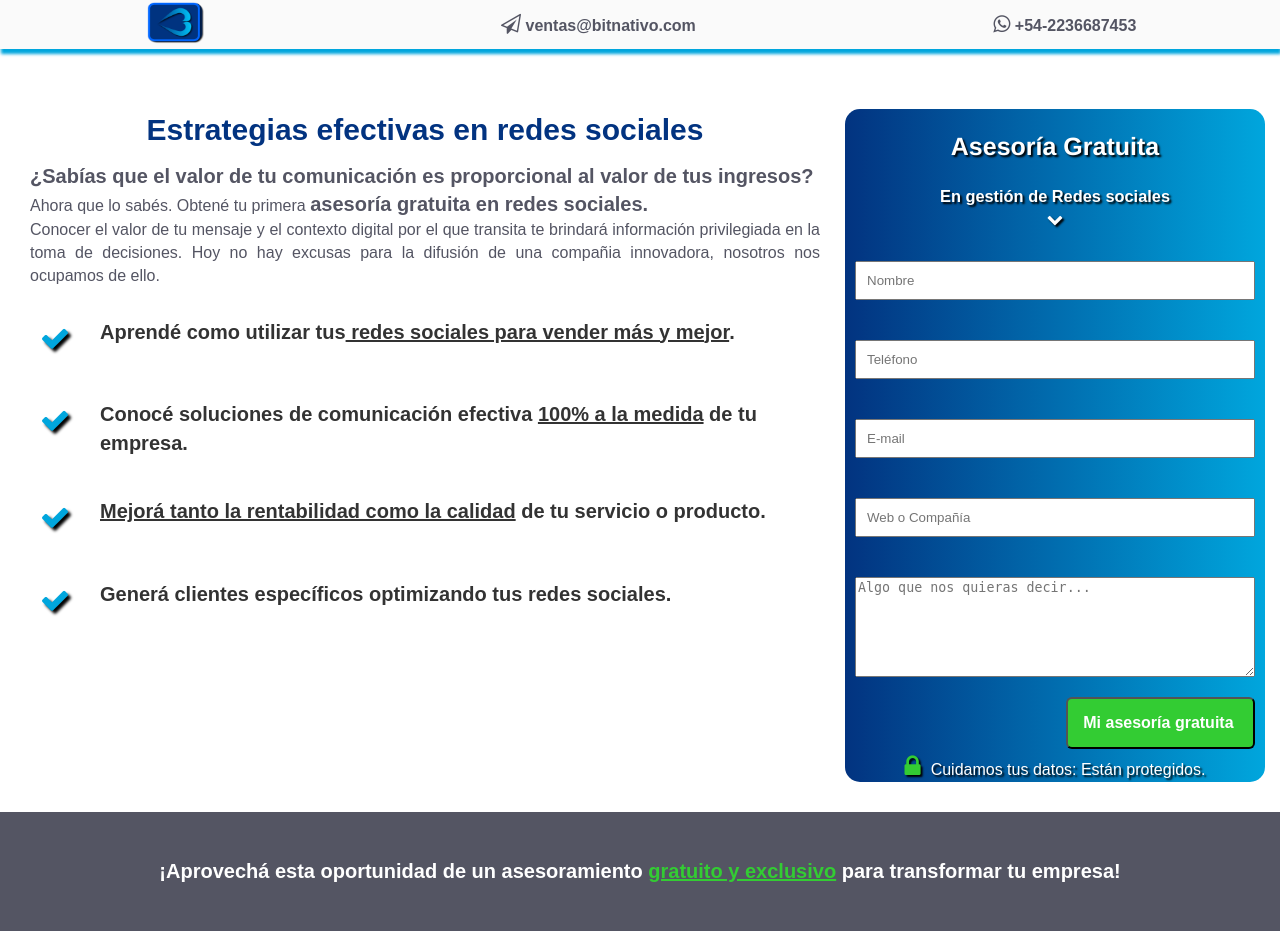
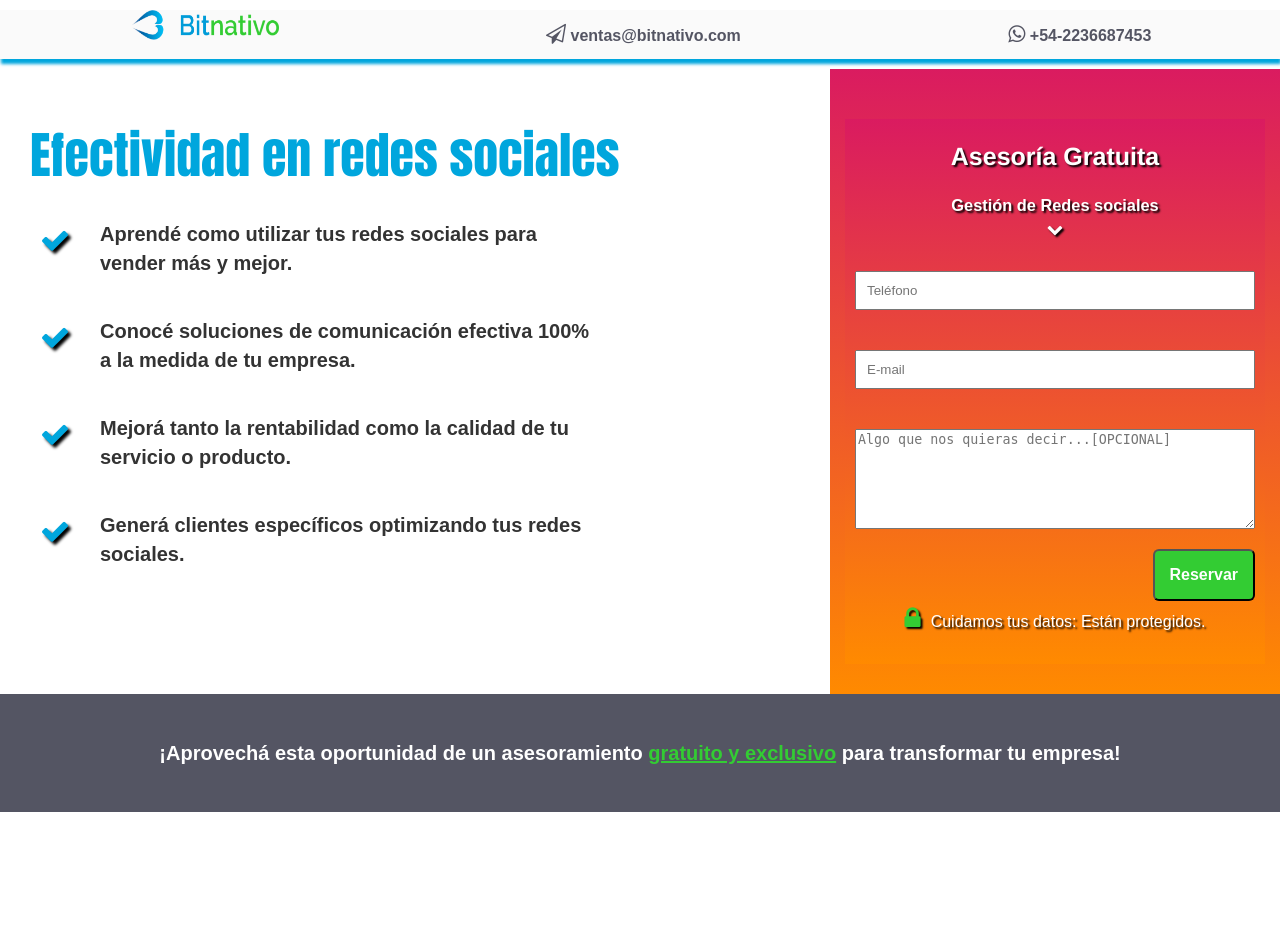
Before and after one commit to resourceldg/bitnatpro, a Django app: page /ventas-en-redes-sociales/ in a window 1280 px wide. After the commit the page ends 812 px from the top, so only its background shows below. Run offline with Django 3.2, Linux system fonts and the light colour scheme; some libraries are stand-ins or nearby versions.

Commit message:
lp redes sociales mejorada

```diff
--- a/bitnat/forms.py
+++ b/bitnat/forms.py
@@ -3,11 +3,11 @@ from django import forms
 
 
 class Formulario_Contacto(forms.Form):
-    fnombre = forms.CharField(max_length=50, required=True, label="nombre",
+    fnombre = forms.CharField(max_length=50, required=False, label="nombre",
      widget=(forms.TextInput(attrs={"value": ""})))
     femail = forms.EmailField(max_length=150, required=True, label="email",
     widget=(forms.TextInput(attrs={"value": ""})))
-    ftelefono = forms.CharField(max_length=30, required=False, label="telefono",
+    ftelefono = forms.CharField(max_length=30, required=True, label="telefono",
     widget=(forms.TextInput(attrs={"value": ""})))
     fempresa = forms.CharField(max_length=70, required=False, label="empresa",
     widget=(forms.TextInput(attrs={"value": ""})))
--- a/templates/ventas-en-redes-sociales.html
+++ b/templates/ventas-en-redes-sociales.html
@@ -32,6 +32,8 @@ j=d.createElement(s),dl=l!='dataLayer'?'&l='+l:'';j.async=true;j.src=
 
 <link href="https://maxcdn.bootstrapcdn.com/font-awesome/4.5.0/css/font-awesome.min.css" rel="stylesheet">
 <link href="https://fonts.googleapis.com/css?family=Source+Sans+Pro:400,600,700" rel="stylesheet">
+    <link href="https://fonts.googleapis.com/css?family=Rubik" rel="stylesheet">
+    <link href="https://fonts.googleapis.com/css?family=Anton" rel="stylesheet">
 
 <!-- Global site tag (gtag.js) - Google Analytics -->
 <script async src="https://www.googletagmanager.com/gtag/js?id=UA-119139710-1"></script>
@@ -59,7 +61,8 @@ p{
 }
 h1,h3{
 	margin:0;
-	font-family: 'Cairo', sans-serif;
+	font-family: Anton,Rubik,'Cairo', sans-serif;
+
 }
 
 
@@ -255,8 +258,7 @@ p {
 
 
 .con > form{
-   background:linear-gradient(90deg, #023380,#00a6dd);
-   border-radius:15px;
+  background-image: linear-gradient(to top,#ff8a00,#da1b60);
    margin-left:15px;
    margin-right:15px;
 
@@ -276,7 +278,7 @@ p {
      flex-wrap:wrap;
      justify-content:space-around;
      align-content:space-around;
-     margin-top:0px;
+     margin-top:10px;
 
 
     }
@@ -398,7 +400,7 @@ h3{
 
 .primera{
 
-background: #fff;
+background:#ffff;
 
 
 
@@ -406,15 +408,24 @@ background: #fff;
 }
 
 .con{
-     background: #fff;
+     background-image: linear-gradient(to top,#ff8a00,#da1b60);
      display:flex;
      flex-direction:column;
      flex-wrap:wrap;
      justify-content:center;
      align-content:center;
-     border-radius:15px;
 
-    }
+
+
+}
+
+.con background-image {
+    transform: translate(0,-350px);
+    -webkit-transform: translate(0,-350px);
+    -o-transform: translate(0,-350px);
+    -moz-transform: translate(0,-350px);
+
+}
 .inter{
 
     display:flex;
@@ -434,6 +445,7 @@ background: #fff;
 .masarriba h3{
 
  text-align:left;
+ max-width:500px;
 
 
     }
@@ -527,6 +539,7 @@ textarea{
     margin-left:10px;
 
 
+
     }
 
 .doss i{
@@ -539,15 +552,19 @@ textarea{
 .doss{
     display:inline;
     text-align:center;
-    }
+    margin-bottom:30px;
+    margin-left:10px;
+    margin-right:10px;    }
 
 h1 > .fuerte{
-     font-size:30px;
+     font-size:50px;
+     font-weight:300;
+
 
     }
 
 .fuerte{
- font-weight: bold;
+
  font-size:20px;
 
     }
@@ -645,7 +662,7 @@ h1 > .fuerte{
 
 
 h1{
-    color:#023380;
+    color:#00a6dd;
 
     }
 
@@ -667,6 +684,9 @@ h1{
 
     }
 
+.logo{
+    margin-top:20px;
+ }
 
 
 html{font-family:sans-serif;line-height:1.15;-ms-text-size-adjust:100%;-webkit-text-size-adjust:100%}body{margin:0}a{background-color:transparent;-webkit-text-decoration-skip:objects}a:active,a:hover{outline-width:0}::-webkit-file-upload-button{-webkit-appearance:button;font:inherit}*{box-sizing:border-box}body{font-family:Source Sans Pro,-apple-system,BlinkMacSystemFont,Segoe UI,Roboto,sans-serif;min-width:100%;overflow-x:hidden;font-smooth:always;-webkit-font-smoothing:antialiased}body{line-height:1.6;letter-spacing:normal}a:active,a:visited{color:inherit}body{line-height:1.4} </style>
@@ -686,7 +706,7 @@ height="0" width="0" style="display:none;visibility:hidden"></iframe></noscript>
     <div class="primera">
 
                     <div class="arriba">
-                        <div><a href= "{% url 'inicio' %}"><img src="{% static 'images/logo1.png' %}" width ="60" height="44" alt="Logo bitnativo"></a></img></div>
+                        <div class="logo"><a href= "{% url 'inicio' %}"><img src="{% static 'images/frentelogo-min.png' %}" width ="150" height="30" alt="Logo bitnativo"></a></img></div>
                         <div class="dos"><i class="fa fa-send-o"></i><a> ventas@bitnativo.com</a></div>
                         <div class="dos"><i class="fa fa-whatsapp" ></i><a> +54-2236687453</a></div>
 
@@ -699,15 +719,15 @@ height="0" width="0" style="display:none;visibility:hidden"></iframe></noscript>
 
 
                             <form action-xhr="#contact" method="POST" target="_top">{% csrf_token %}
-                                     <div class="ribbon">
-                            <p>Asesoría Gratuita</p>
-                            <h3>En gestión de Redes sociales<br><span><i class="fa fa-chevron-down"></i></span></h3>
-                        </div>
+                                <div class="ribbon">
+                                    <p>Asesoría Gratuita</p>
+                                    <h3>Gestión de Redes sociales<br><span><i class="fa fa-chevron-down"></i></span></h3>
+                                </div>
 
 
 
                                         {{form.fnombre.errors}}
-                                        <input type="text" name="fnombre" placeholder="Nombre" ><br>
+                                        <!--<input type="text" name="fnombre" placeholder="Nombre" ><br>-->
 
                                         <input type="text" name="ftelefono" placeholder="Teléfono"><br>
 
@@ -717,14 +737,14 @@ height="0" width="0" style="display:none;visibility:hidden"></iframe></noscript>
                     		        {{form.femail.errors}}
                                         <input type="email" name="femail" placeholder="E-mail"><br>
 
-                                        <input type="text" name="fempresa" placeholder="Web o Compañía"><br>
+                                        <!--<input type="text" name="fempresa" placeholder="Web o Compañía"><br>-->
 
 
 
                                           {{form.fmensaje.errors}}
-                                        <textarea name="fmensaje" placeholder="Algo que nos quieras decir..."></textarea>
+                                        <textarea name="fmensaje" placeholder="Algo que nos quieras decir...[OPCIONAL]"></textarea>
 
-                                         <div class="botonser"><input type="submit" value="Mi asesoría gratuita "></div>
+                                         <div class="botonser"><input type="submit" value="Reservar"></div>
                                           <div class="doss"><i class="fa fa-lock"></i><a>Cuidamos tus datos: Están protegidos.</a></div>
 
                             </form>
@@ -738,30 +758,30 @@ height="0" width="0" style="display:none;visibility:hidden"></iframe></noscript>
 
                          <div class="ni">
 
-                         <h1><span class="fuerte">Estrategias efectivas en redes sociales </span></h1>
-                         <p><span class="fuerte">¿Sabías que el valor de tu comunicación
-                          es proporcional al valor de tus ingresos?</span> <br>
-                          Ahora que lo sabés. Obtené tu primera <span class="fuerte">asesoría gratuita en redes sociales.</span>
-                          <br>Conocer el valor de tu mensaje y el contexto digital por el que transita te brindará información privilegiada en la toma de decisiones.
-                            Hoy no hay excusas para la difusión de una compañia innovadora, nosotros nos ocupamos de ello.
-                          </p>
+                             <h1><span class="fuerte">Efectividad en redes sociales </span></h1>
+                             <!--<p><span class="fuerte">¿Sabías que el valor de tu comunicación-->
+                              <!--es proporcional al valor de tus ingresos?</span> <br>-->
+                              <!--Ahora que lo sabés. Obtené tu primera <span class="fuerte">asesoría gratuita en redes sociales.</span>-->
+                              <!--<br>Conocer el valor de tu mensaje y el contexto digital por el que transita te brindará información privilegiada en la toma de decisiones.-->
+                                 <!--Hoy no hay excusas para la difusión de una compañia innovadora, nosotros nos ocupamos de ello.-->
+                              <!--</p>-->
 
                          </div>
 
 
                          <div class="inter">
                              <div class="uno"><i class="fa fa-check"></i></div>
-                             <h3>Aprendé como utilizar tus<span class="sub"> redes sociales para vender más y mejor</span>.</h3>
+                             <h3>Aprendé como utilizar tus redes sociales para vender más y mejor.</h3>
                          </div>
 
                          <div class="inter">
                              <div class="uno"><i class="fa fa-check"></i></div>
-                             <h3>Conocé soluciones de comunicación efectiva <span class="sub">100% a la medida</span> de tu empresa.</h3>
+                             <h3>Conocé soluciones de comunicación efectiva 100% a la medida de tu empresa.</h3>
                          </div>
 
                          <div class="inter">
                              <div class="uno"><i class="fa fa-check"></i></div>
-                             <h3><span class="sub">Mejorá tanto la rentabilidad como la calidad</span> de tu servicio o producto.</h3>
+                             <h3>Mejorá tanto la rentabilidad como la calidad de tu servicio o producto.</h3>
                          </div>
 
                          <div class="inter">
```
Also changed, not shown: static_pro/static/images/frentelogo-min.png (added), static_pro/static/images/nube-min.jpg (added), static_pro/static/images/okey-min.jpg (added), static_pro/static/images/okey.webp (added).
